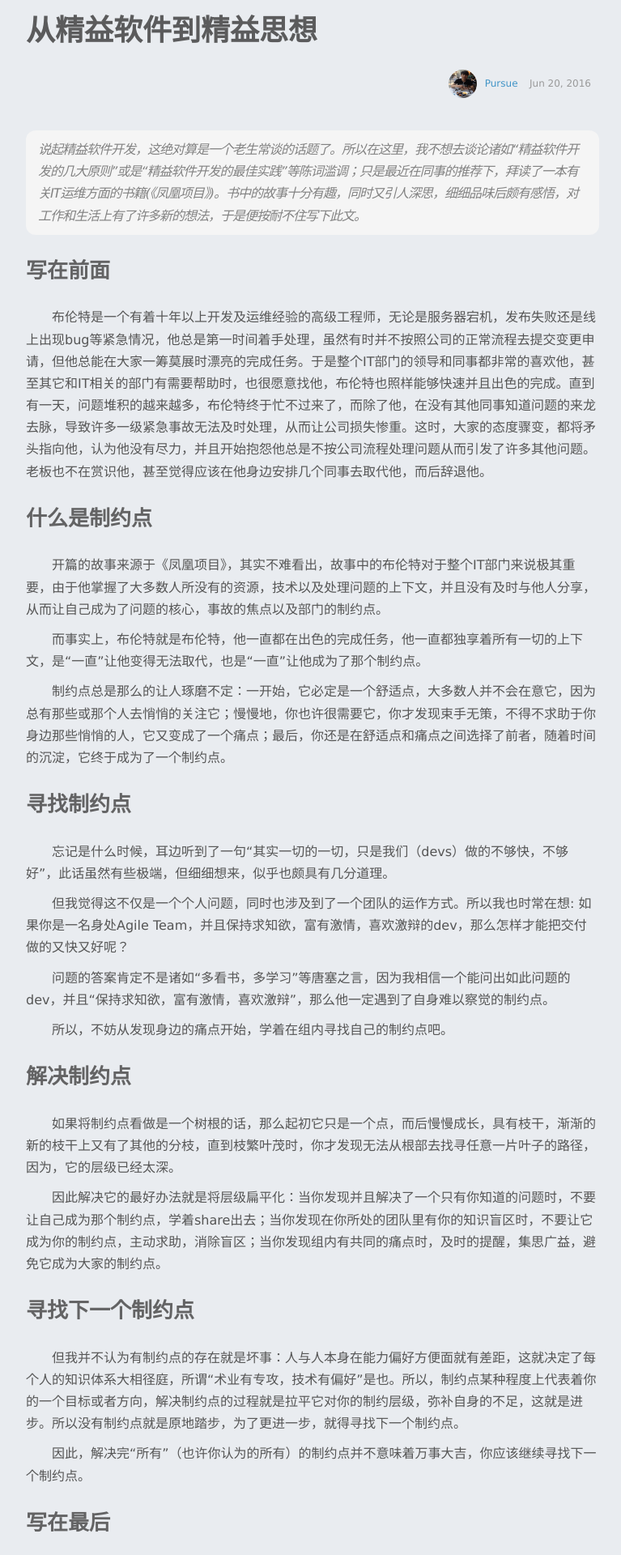
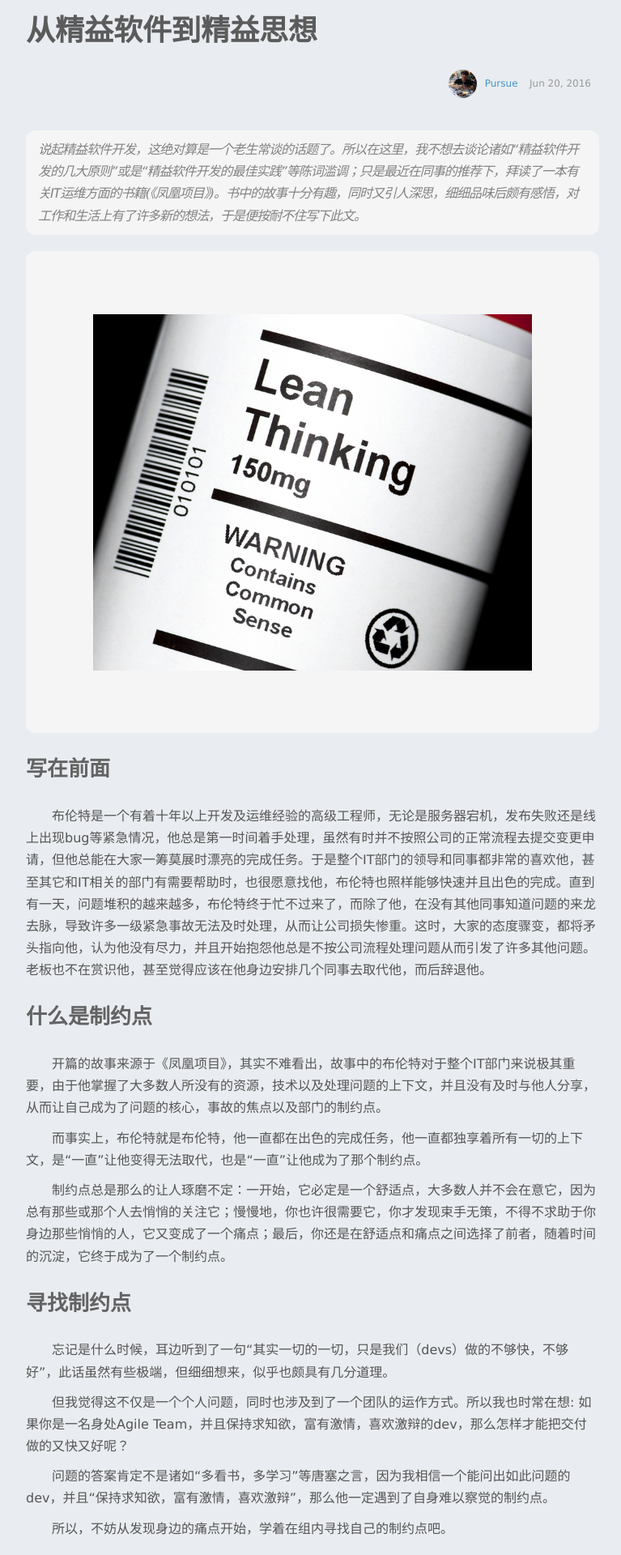
Before and after one commit to kkkkkxiaofei/blog-dev, a Jekyll site: the page built from _posts/2016-06-20-lean-life.md, in a window 1280 px wide. Shown: the top 1920 px of the page at 81% size, without its empty margins (254-1021 px from the left). Built offline with Jekyll 4.4.1, drawn with Linux system fonts in a browser that asks for light colours.

Commit message:
add coverage for lean

```diff
--- a/_posts/2016-06-20-lean-life.md
+++ b/_posts/2016-06-20-lean-life.md
@@ -9,6 +9,8 @@ icon: "thinking-icon.jpg"
 ---
 
 >说起精益软件开发，这绝对算是一个老生常谈的话题了。所以在这里，我不想去谈论诸如“精益软件开发的几大原则”或是“精益软件开发的最佳实践”等陈词滥调；只是最近在同事的推荐下，拜读了一本有关IT运维方面的书籍(《凤凰项目》)。书中的故事十分有趣，同时又引人深思，细细品味后颇有感悟，对工作和生活上有了许多新的想法，于是便按耐不住写下此文。
+
+>![](/img/lean/lean-thinking.jpg)
 
 ### 写在前面
 
```
Also changed, not shown: img/lean/lean-thinking.jpg (added).
